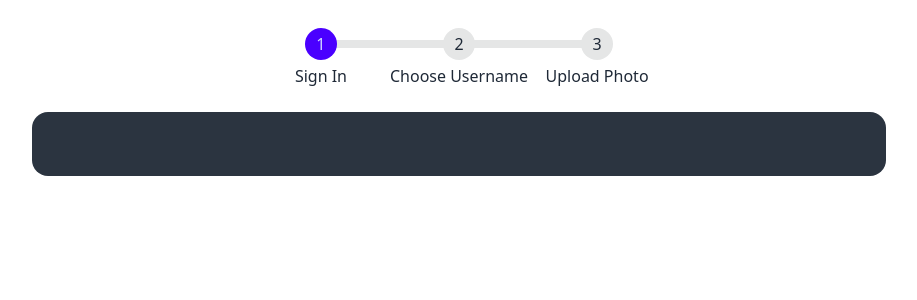
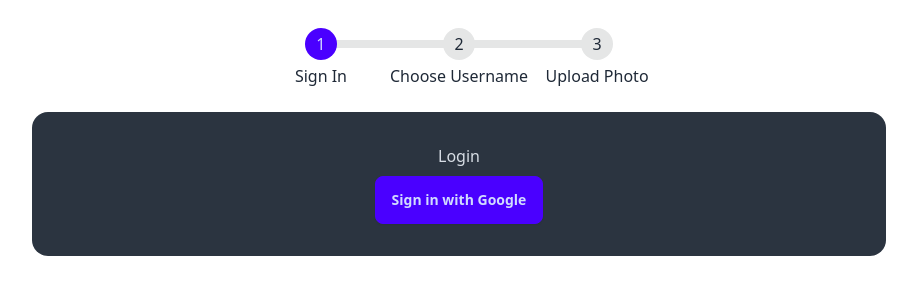
Before and after one commit to mukundsolanki/WebLink, a SvelteKit app: page /login in a window 1280 px wide. Shown: the top 300 px of the page, without its empty margins (181-1098 px from the left). Built offline with nearby package versions, Linux system fonts and the light colour scheme; no server answers.

Commit message:
User login state completed

```diff
--- a/src/routes/login/+page.svelte
+++ b/src/routes/login/+page.svelte
@@ -1,5 +1,23 @@
 <script lang="ts">
-    import type { PageData } from './$types';
+    import { auth, user } from "$lib/firebase";
 
-    export let data: PageData;
+    import { GoogleAuthProvider, signInWithPopup, signOut } from "firebase/auth";
+
+
+    async function signInWithGoogle() {
+        const provider = new GoogleAuthProvider();
+        const user = await signInWithPopup(auth, provider);
+        console.log(user)
+    }
+
 </script>
+
+<h2>Login</h2>
+
+{#if $user}
+  <h2 class="card-title">Welcome, {$user.displayName}</h2>
+  <p class="text-center text-success">You are logged in</p>
+  <button class="btn btn-warning" on:click={() => signOut(auth)}>Sign out</button>
+{:else}
+  <button class="btn btn-primary" on:click={signInWithGoogle}>Sign in with Google</button>
+{/if}
```
